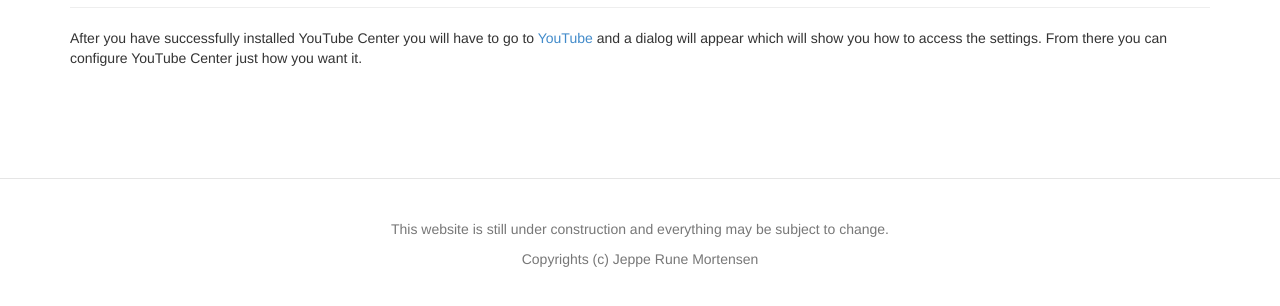
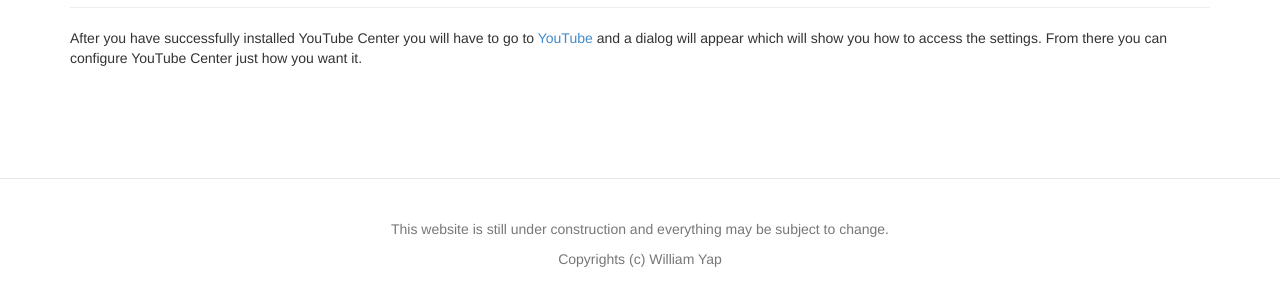
Before and after one commit to williamyaps/downloadyoutube, a plain HTML site: page getting-started.html in a window 1280 px wide. Shown: the part 694-1000 px from the top of the page. Drawn offline with nearby package versions, Linux system fonts and the light colour scheme.

Commit message:
Update getting-started.html

```diff
--- a/getting-started.html
+++ b/getting-started.html
@@ -114,7 +114,7 @@
     <footer class="footer">
   <div class="container">
     <p>This website is still under construction and everything may be subject to change.</p>
-    <p>Copyrights (c) Jeppe Rune Mortensen</p>
+    <p>Copyrights (c) William Yap</p>
   </div>
 </footer>
 
```
